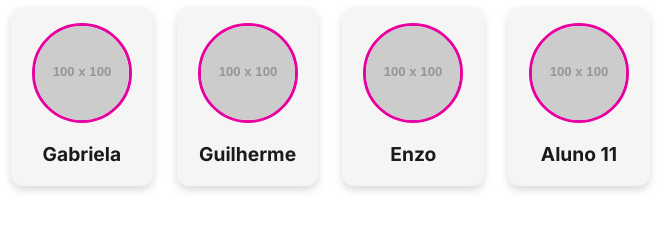
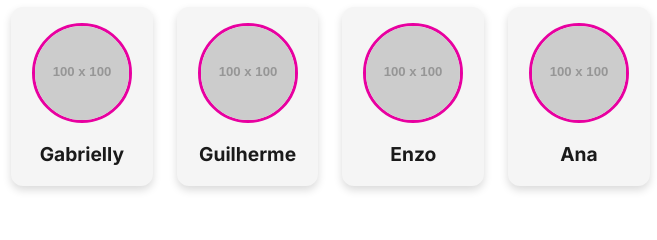
Before and after one commit to nihmunhoz/aura1, a plain HTML site: page index.html in a window 1280 px wide. Shown: the part 1720-1960 px from the top of the page, 61-718 px from the left. Drawn offline with Linux system fonts and the light colour scheme; placeholder pictures from the web are drawn by us.

Commit message:
commit6 29-06

```diff
--- a/index.html
+++ b/index.html
@@ -600,7 +600,7 @@
             </div>
             <div class="student-card animate-on-load" style="animation-delay: 1.4s;">
                 <img src="https://placehold.co/100x100/1a1a1a/e800a0?text=G" alt="Gabriela">
-                <h3>Gabriela</h3>
+                <h3>Gabrielly</h3>
             </div>
             <div class="student-card animate-on-load" style="animation-delay: 1.5s;">
                 <img src="https://placehold.co/100x100/e800a0/ffffff?text=GF" alt="Guilherme Fulano">
@@ -612,7 +612,7 @@
             </div>
             <div class="student-card animate-on-load" style="animation-delay: 1.7s;">
                 <img src="https://placehold.co/100x100/e800a0/ffffff?text=AL" alt="Aluno 11">
-                <h3>Aluno 11</h3>
+                <h3>Ana</h3>
             </div>
         </div>
     </section>
```
